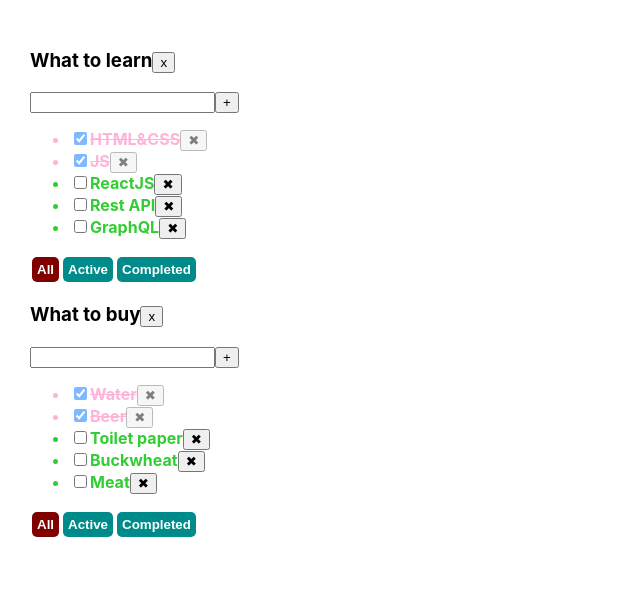
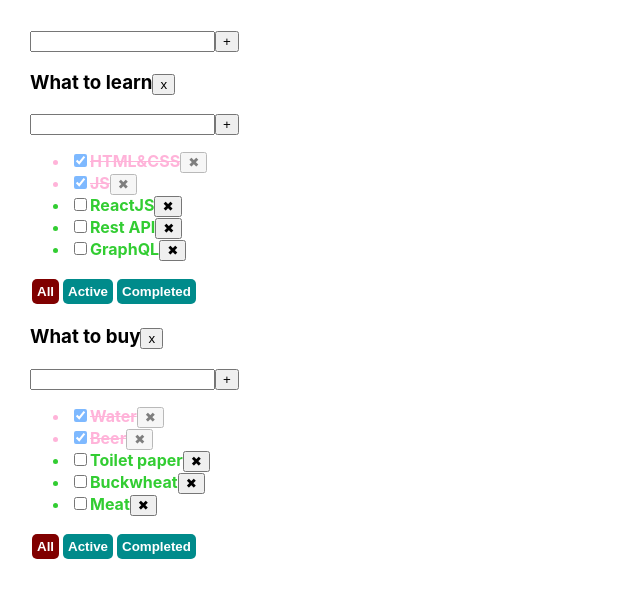
Before and after one commit to tkachiko/todolist, a React (Create React App) app: page / in a window 1280 px wide. Shown: the top 598 px of the page, without its empty margins (0-640 px from the left). Built offline with nearby package versions, Linux system fonts and the light colour scheme.

Commit message:
universal components

```diff
--- a/src/App.tsx
+++ b/src/App.tsx
@@ -2,6 +2,7 @@
 import './App.css';
 import {Todolist} from './components/Todolist';
 import {v1} from 'uuid';
+import {AddItemForm} from './components/AddItemForm';
 
 export type TodolistsType = {
   id: string
@@ -46,6 +47,7 @@
     ],
   });
 
+  // tasks
   const removeTask = (taskId: string, todolistId: string) => {
     setTasks({
       ...tasks,
@@ -60,23 +62,41 @@
     });
   };
   const changeTaskStatus = (taskId: string, isDone: boolean, todolistId: string) => {
-    // let task: Array<TaskType> =
-    // tasks.map(task => task.id === taskId ? {...task, isDone} : task);
     setTasks({
       ...tasks,
       [todolistId]: tasks[todolistId].map(task => task.id === taskId ? {...task, isDone} : task)
     });
   };
+  const changeTaskTitle = (taskId: string, title: string, todolistId: string) => {
+    setTasks({
+      ...tasks,
+      [todolistId]: tasks[todolistId].map(task => task.id === taskId ? {...task, title} : task)
+    });
+  };
+
+  //todolists
+  const addTodolist = (title: string): void => {
+    const newTodolistId: string = v1();
+    const newTodolist: TodolistsType = {
+      id: newTodolistId,
+      title,
+      filter: 'all'
+    };
+    setTodolists([newTodolist, ...todolists]);
+    setTasks({[newTodolistId]: [], ...tasks});
+  };
+  const removeTodolist = (todolistId: string): void => {
+    setTodolists(todolists.filter(tl => tl.id !== todolistId));
+    delete (tasks[todolistId]);
+  };
   const changeTodolistFilter = (filter: FilterType, todolistId: string): void => {
     setTodolists(todolists.map(tl => tl.id === todolistId ? {...tl, filter} : tl));
   };
-
-  const removeTodolist = (todolistId: string) => {
-    setTodolists(todolists.filter(tl => tl.id !== todolistId));
-    delete (tasks[todolistId]);
+  const changeTodolistTitle = (title: string, todolistId: string): void => {
+    setTodolists(todolists.map(tl => tl.id === todolistId ? {...tl, title} : tl));
   };
 
-  const getFilteredTasks = (task: Array<TaskType>, filter: FilterType) => {
+  const getFilteredTasks = (task: Array<TaskType>, filter: FilterType): Array<TaskType> => {
     let tasksForTodolist = task;
     if (filter === 'active') {
       tasksForTodolist = task.filter(t => !t.isDone);
@@ -100,7 +120,9 @@
         addTask={addTask}
         changeTaskStatus={changeTaskStatus}
         changeTodolistFilter={changeTodolistFilter}
+        changeTodolistTitle={changeTodolistTitle}
         removeTodolist={removeTodolist}
+        changeTaskTitle={changeTaskTitle}
       />);
   });
 
@@ -108,6 +130,7 @@
     <div className="App">
       <div>
         <div>
+          <AddItemForm addItem={addTodolist}/>
           {todolist}
         </div>
       </div>
--- /dev/null
+++ b/src/components/AddItemForm.tsx
@@ -0,0 +1,44 @@
+import React, {ChangeEvent, useState} from 'react';
+
+type AddItemFormPropsType = {
+  addItem: (title: string) => void
+}
+
+export const AddItemForm: React.FC<AddItemFormPropsType> = (props) => {
+  const [title, setTitle] = useState<string>('');
+  const [error, setError] = useState<boolean>(false);
+
+  const errorMessage = error ? <div className="errorMessage">Title is required!</div> : null;
+
+  const onNewTitleChangeHandler = (e: ChangeEvent<HTMLInputElement>): void => {
+    setTitle(e.currentTarget.value);
+    error && setError(false);
+  };
+  const addTask = (): void => {
+    const trimmedTitle = title.trim();
+    if (trimmedTitle !== '') {
+      props.addItem(trimmedTitle);
+    } else {
+      setError(true);
+    }
+    setTitle('');
+  };
+  const onEnterDownAddItem = (e: React.KeyboardEvent<HTMLInputElement>): void => {
+    if (e.key === 'Enter') {
+      addTask();
+    }
+  };
+
+  return (
+    <div>
+      <input
+        onChange={onNewTitleChangeHandler}
+        value={title}
+        onKeyDown={onEnterDownAddItem}
+        className={error ? 'error' : ''}
+      />
+      <button onClick={addTask}>+</button>
+      {errorMessage}
+    </div>
+  );
+};
--- /dev/null
+++ b/src/components/EditableSpan.tsx
@@ -0,0 +1,37 @@
+import React, {ChangeEvent, useState} from 'react';
+
+type EditableSpanPropsType = {
+  title: string
+  changeTitle: (newTitle: string) => void
+}
+
+export const EditableSpan: React.FC<EditableSpanPropsType> = (props) => {
+  const [isEditMode, setIsEditMode] = useState<boolean>(false);
+  const [title, setTitle] = useState<string>(props.title);
+
+  const setEditModeOn = (): void => setIsEditMode(true);
+  const setEditModeOff = (): void => {
+    setIsEditMode(false);
+    props.changeTitle(title);
+  };
+  const onNewTitleChangeHandler = (e: ChangeEvent<HTMLInputElement>): void => {
+    setTitle(e.currentTarget.value);
+  };
+  const onEnterDownSave = (e: React.KeyboardEvent<HTMLInputElement>): void => {
+    if (e.key === 'Enter') {
+      setEditModeOff();
+    }
+  };
+
+  return (
+    isEditMode
+      ? <input
+        value={title}
+        autoFocus
+        onBlur={setEditModeOff}
+        onKeyDown={onEnterDownSave}
+        onChange={onNewTitleChangeHandler}
+        type="text"/>
+      : <span onDoubleClick={setEditModeOn}>{props.title}</span>
+  );
+};
--- a/src/components/Todolist.tsx
+++ b/src/components/Todolist.tsx
@@ -1,5 +1,7 @@
-import React, {ChangeEvent, useState} from 'react';
+import React, {ChangeEvent} from 'react';
 import {FilterType, TaskType} from '../App';
+import {AddItemForm} from './AddItemForm';
+import {EditableSpan} from './EditableSpan';
 
 type TodolistPropsType = {
   todolistId: string
@@ -11,15 +13,16 @@
   changeTaskStatus: (taskId: string, isDone: boolean, todolistId: string) => void
   changeTodolistFilter: (filter: FilterType, todolistId: string) => void
   removeTodolist: (todolistId: string) => void
+  changeTaskTitle: (taskId: string, title: string, todolistId: string) => void
+  changeTodolistTitle: (title: string, todolistId: string) => void
 }
 
 export const Todolist: React.FC<TodolistPropsType> = (props) => {
-  const [title, setTitle] = useState<string>('');
-  const [error, setError] = useState<boolean>(false);
 
   const getTasksListItem = (t: TaskType) => {
     const removeTask = () => props.removeTask(t.id, props.todolistId);
     const changeTaskStatusHandler = (e: ChangeEvent<HTMLInputElement>) => props.changeTaskStatus(t.id, e.currentTarget.checked, props.todolistId);
+    const changeTaskTitle = (title: string) => props.changeTaskTitle(t.id, title, props.todolistId);
 
     return (
       <li key={t.id}
@@ -30,7 +33,7 @@
           checked={t.isDone}
           onChange={changeTaskStatusHandler}
         />
-        <span>{t.title}</span>
+        <EditableSpan title={t.title} changeTitle={changeTaskTitle}/>
         <button onClick={removeTask}>✖</button>
       </li>
     );
@@ -38,50 +41,26 @@
 
   const tasksList = props.tasks.length
     ? <ul>{props.tasks.map(getTasksListItem)}</ul>
-    : <span>Your task list is empty :(</span>
-
-  const addTask = () => {
-    const trimmedTitle = title.trim();
-    if (trimmedTitle !== '') {
-      props.addTask(trimmedTitle, props.todolistId);
-    } else {
-      setError(true);
-    }
-    setTitle('');
+    : <span>Your task list is empty :(</span>;
+  const handlerCreator = (filter: FilterType) => () => {
+    props.changeTodolistFilter(filter, props.todolistId);
   };
-  const onNewTitleChangeHandler = (e: ChangeEvent<HTMLInputElement>): void => {
-    setTitle(e.currentTarget.value);
-    error && setError(false);
+  const addTask = (title: string) => {
+    props.addTask(props.todolistId, title);
   };
-  const onKeyDownHandler = (e: React.KeyboardEvent<HTMLInputElement>): void => {
-    if (e.key === 'Enter') {
-      addTask();
-    }
+  const removeTodolist = () => {
+    props.removeTodolist(props.todolistId);
   };
-  const handlerCreator = (filter: FilterType) => () => {
-    props.changeTodolistFilter(filter, props.todolistId)
-  }
-  const removeTodolist = () => {
-    props.removeTodolist(props.todolistId)
-  }
-
-  const errorMessage = error ? <div className="errorMessage">Title is required!</div> : null;
+  const changeTodolistTitle = (title: string) => props.changeTodolistTitle(title, props.todolistId);
 
   return (
     <div>
       <div>
         <h3>
-          {props.title}
+          <EditableSpan title={props.title} changeTitle={changeTodolistTitle}/>
           <button onClick={removeTodolist}>x</button>
         </h3>
-        <input
-          onChange={onNewTitleChangeHandler}
-          value={title}
-          onKeyDown={onKeyDownHandler}
-          className={error ? 'error' : ''}
-        />
-        <button onClick={addTask}>+</button>
-        {errorMessage}
+        <AddItemForm addItem={addTask}/>
       </div>
       {tasksList}
       <div>
```
